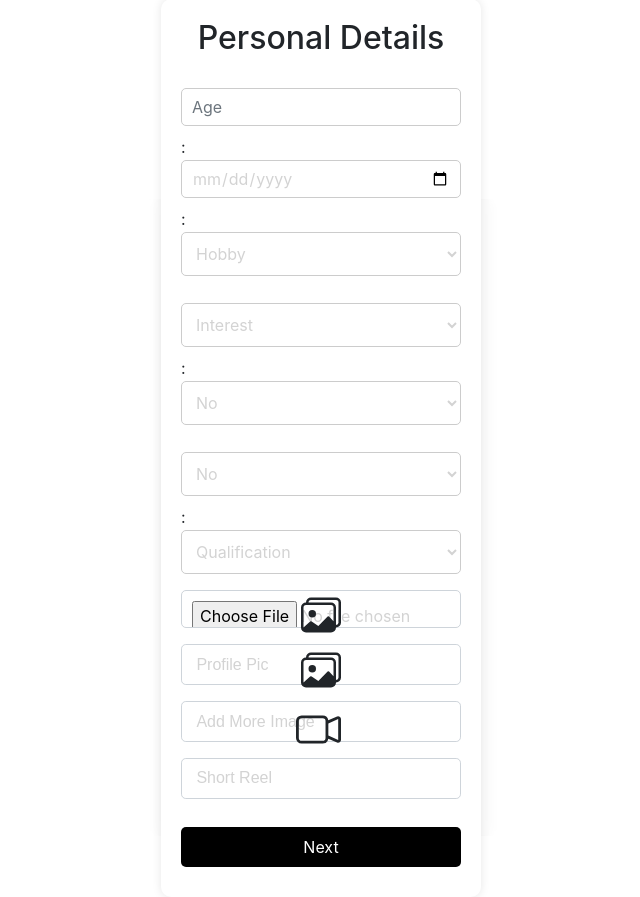
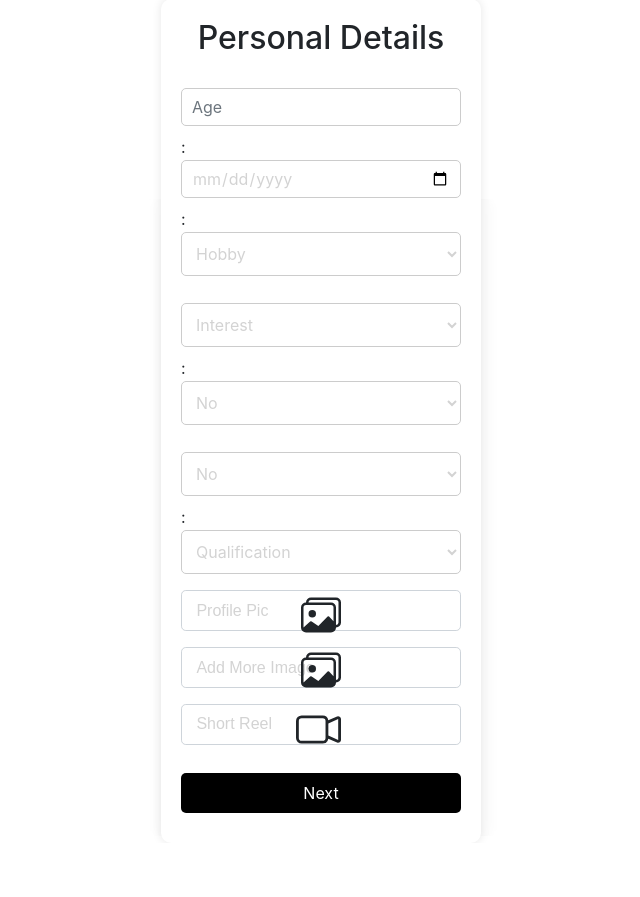
Before and after one commit to Jithininmakes/datingapp, a Django app: page / in a window 1280 px wide. Shown: the part 21-918 px from the top of the page, without its empty margins (319-959 px from the left). After the commit the page ends 857 px from the top, so only its background shows below. Run offline with Django 4.2, Linux system fonts and the light colour scheme; data comes from the database, SQL or seed files in the repository.

Commit message:
details.html design changed

```diff
--- a/new_project/new_app/templates/Dating/details.html
+++ b/new_project/new_app/templates/Dating/details.html
@@ -79,8 +79,12 @@ select.form-control {
     font-size: 16px; /* Adjust font size if needed */
     box-sizing: border-box; /* Ensure padding is included in height calculation */
 }
-input::before {
-    content: none; /* Ensure there's no content added before the input field */
+/* Target all pseudo-elements with the content ":" */
+input::before,
+input::after,
+label::before,
+label::after {
+    content: none !important; /* Removes the content */
 }
 
 
@@ -194,7 +198,6 @@ input::before {
     </div>
 
     <div class="file">
-        {{ form.profile_picture }}
     <input type="file" id="profile-picture-input" hidden onchange="updatePlaceholder()"/>
     <label for="profile-picture-input" id="custom-placeholder-profile"> Profile Pic</label>
     <div class="file-icon" onclick="document.getElementById('profile-picture-input').click();">
--- a/new_project/new_project/settings.py
+++ b/new_project/new_project/settings.py
@@ -118,7 +118,7 @@ USE_TZ = True
 # https://docs.djangoproject.com/en/4.2/howto/static-files/
 
 STATIC_URL = 'static/'
-STATICFILES_DIRS = [os.path.join(BASE_DIR, 'static')]
+STATICFILES_DIRS = [os.path.join(BASE_DIR,'new_project', 'static')]
 STATIC_ROOT = os.path.join(BASE_DIR, 'assets')
 MEDIA_URL = '/media/'
 MEDIA_ROOT = os.path.join(BASE_DIR, 'media')
```
